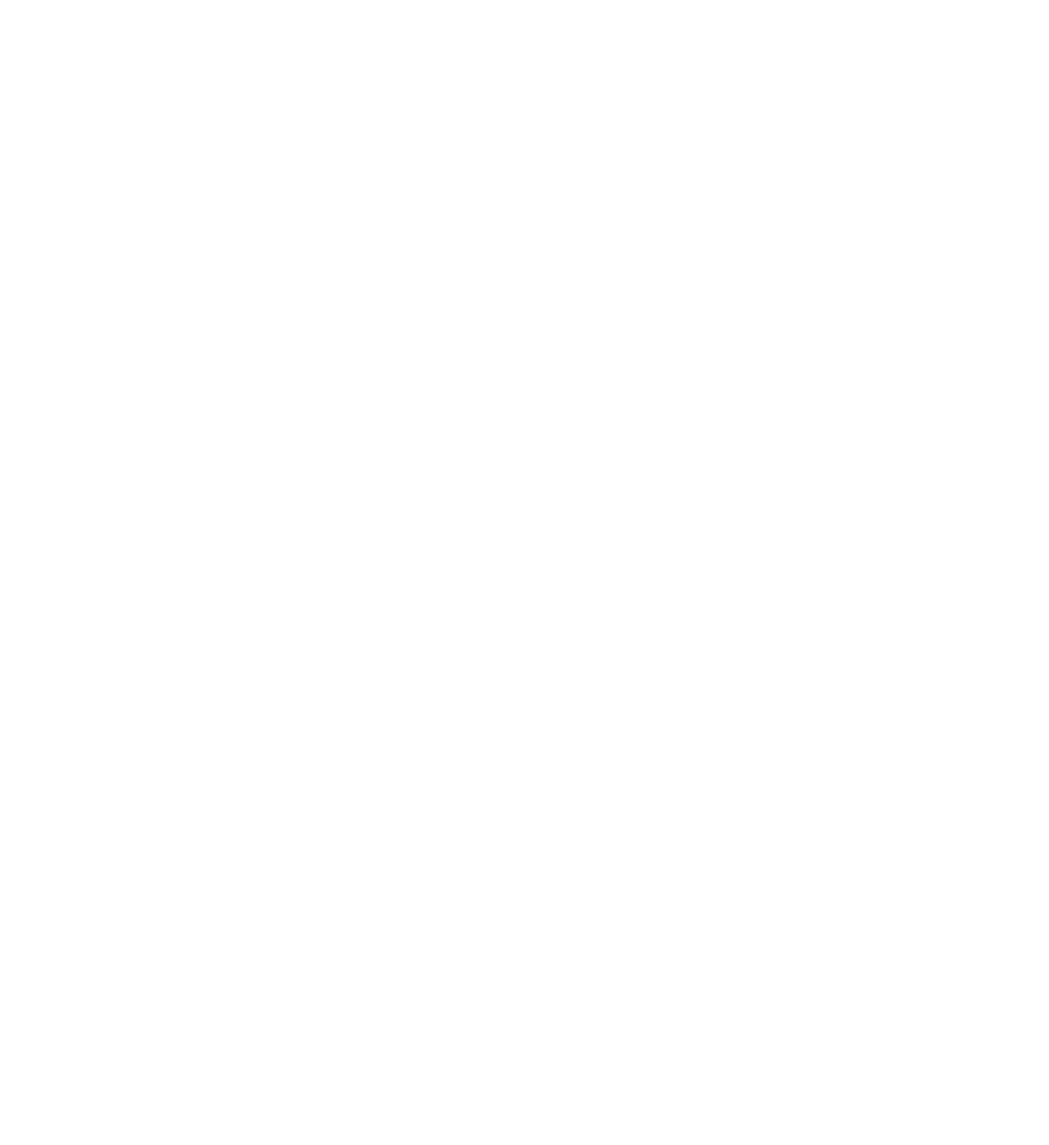
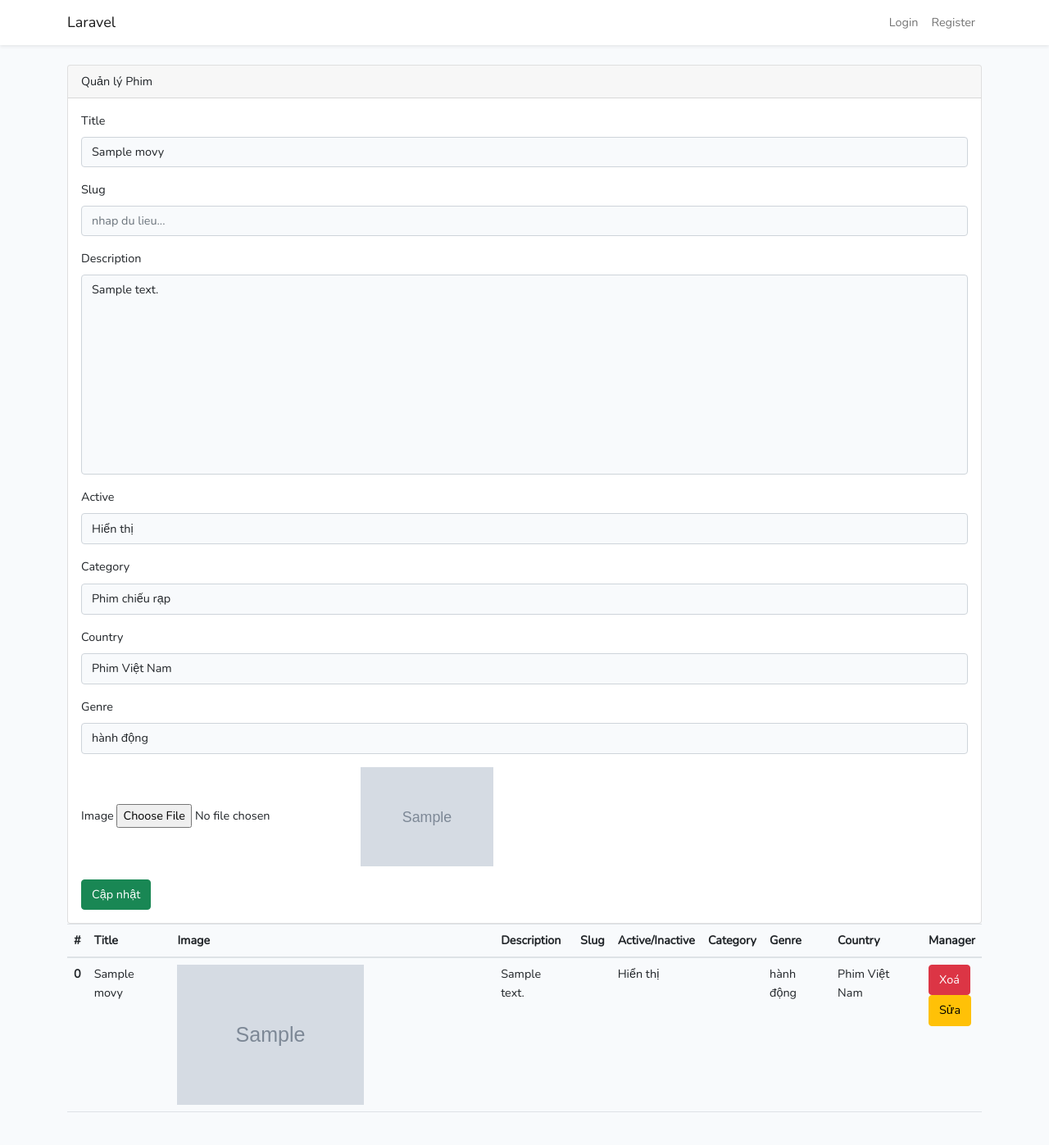
Before and after one commit to NguyenDinhPhi/DinhPhi, a Laravel app: a page that uses app/Http/Controllers/MovieController.php in a window 1280 px wide. Before the commit the page is empty. Shown: the whole page at 82% size. Before the commit the page ends 800 px from the top, so only its background shows below. Run offline with Laravel 9, Linux system fonts and the light colour scheme; data comes from the database, SQL or seed files in the repository; tables that the repository leaves empty hold one stand-in row (values such as "Sample post"); grey boxes marked "Sample" are stand-in pictures; data that the repository does not hold is empty; style sheets or scripts are compiled from the project's sources; some libraries are stand-ins or nearby versions.

Commit message:
vd19_done

```diff
--- a/app/Http/Controllers/MovieController.php
+++ b/app/Http/Controllers/MovieController.php
@@ -29,7 +29,7 @@
         $category = Category::pluck('title','id');
         $genre = Genre::pluck('title','id');
         $country = Country::pluck('title','id');
-        $list = Movie::orderBy('id','DESC')->get();
+        $list = Movie::with('category','genre','country')->orderBy('id','DESC')->get();
         return view('admincp.movie.form',compact('list','genre','country','category'));
     }
 
@@ -44,6 +44,7 @@
         $data = $request->all();
         $movie = new Movie();
         $movie -> title = $data['title'];
+        $movie -> slug = $data['slug'];
         $movie -> description = $data['description'];
         $movie -> status = $data['status'];
         $movie -> category_id = $data['category_id'];
@@ -54,13 +55,11 @@
         // $movie -> image = $data['image'];
         $get_image = $request->file('image');
 
-        $path = 'public/uploads/movie/';
-
         if($get_image){
             $get_name_image= $get_image->getClientOriginalName();
             $name_image = current(explode('.',$get_name_image));
             $new_image = $name_image.rand(0,9999).'.'.$get_image->getClientOriginalExtension();
-            $get_image->move($path,$new_image);
+            $get_image->move('uploads/movie',$new_image);
             $movie -> image = $new_image;
         }
         $movie->save();
@@ -86,7 +85,13 @@
      */
     public function edit($id)
     {
-        //
+        $category = Category::pluck('title','id');
+        $genre = Genre::pluck('title','id');
+        $country = Country::pluck('title','id');
+        $list = Movie::with('category','genre','country')->orderBy('id','DESC')->get();
+        $movie = Movie::find($id);
+        return view('admincp.movie.form',compact('list','genre','country','category','movie'));
+
     }
 
     /**
@@ -98,7 +103,32 @@
      */
     public function update(Request $request, $id)
     {
-        //
+        $data = $request->all();
+        $movie =  Movie::find($id);
+        $movie -> title = $data['title'];
+        $movie -> slug = $data['slug'];
+        $movie -> description = $data['description'];
+        $movie -> status = $data['status'];
+        $movie -> category_id = $data['category_id'];
+        $movie -> genre_id = $data['genre_id'];
+        $movie -> country_id = $data['country_id'];
+        //them hinh anh
+
+        // $movie -> image = $data['image'];
+        $get_image = $request->file('image');
+
+        if($get_image){
+            if(!empty($movie->image)){
+                unlink('uploads/movie/'.$movie->image);
+            }
+            $get_name_image= $get_image->getClientOriginalName();
+            $name_image = current(explode('.',$get_name_image));
+            $new_image = $name_image.rand(0,9999).'.'.$get_image->getClientOriginalExtension();
+            $get_image->move('uploads/movie',$new_image);
+            $movie -> image = $new_image;
+        }
+        $movie->save();
+        return redirect()->back();
     }
 
     /**
@@ -107,8 +137,16 @@
      * @param  int  $id
      * @return \Illuminate\Http\Response
      */
+
+     //xoa phim
     public function destroy($id)
     {
-        //
+        $movie = Movie ::find($id);
+        if(!empty($movie->image)){
+            unlink('uploads/movie/'.$movie->image);
+        }
+        $movie->delete();
+
+        return redirect()->back();
     }
 }
--- a/app/Models/Movie.php
+++ b/app/Models/Movie.php
@@ -9,4 +9,13 @@
 {
     public $timestamps = false;
     use HasFactory;
+    public function category(){
+        return $this->belongsTo(Category::class,'category_id');
+    }
+    public function country(){
+        return $this->belongsTo(Country::class,'country_id');
+    }
+    public function genre(){
+        return $this->belongsTo(Genre::class,'genre_id');
+    }
 }
--- a/resources/views/admincp/movie/form.blade.php
+++ b/resources/views/admincp/movie/form.blade.php
@@ -16,7 +16,7 @@
                     @if(!isset($movie))
                         {!! Form::open(['route' => 'movie.store', 'method' => 'POST', 'enctype' => 'multipart/form-data']) !!}
                     @else
-                        {!! Form::open(['route' =>['movie.update',$movie->id], 'method' => 'PUT']) !!}
+                        {!! Form::open(['route' =>['movie.update',$movie->id], 'method' => 'PUT','enctype' => 'multipart/form-data']) !!}
                     @endif
                         <div class="form-group">
                             {!! Form::label('title', 'Title', []) !!}
@@ -51,6 +51,9 @@
                         <div class="form-group">
                             {!! Form::label('Image', 'Image', []) !!}
                             {!! Form::file('image', ['class' => 'form-control-flie']) !!}
+                                @if($movie)
+                                <img width=15% src="{{asset('uploads/movie/'.$movie->image)}}">
+                                @endif
                         </div>
                     @if(!isset($movie))
                         {!! Form::submit('thêm dữ liệu', ['class' =>'btn btn-success']) !!}
@@ -69,6 +72,9 @@
                     <th scope="col">Description</th>
                     <th scope="col">Slug</th>
                     <th scope="col">Active/Inactive</th>
+                    <th scope="col">Category</th>
+                    <th scope="col">Genre</th>
+                    <th scope="col">Country</th>
                     <th scope="col">Manager</th>
                   </tr>
                 </thead>
@@ -77,9 +83,9 @@
                     <tr>
                         <th scope="row">{{$key}}</th>
                         <td>{{$cate->title}}</td>
-                        <td>{{$cate->image}}</td>
+                        <td><img width=60% src="{{asset('uploads/movie/'.$cate->image)}}"></td>
                         <td>{{$cate->description}}</td>
-                        <td>{{$cate->slug}}</td>
+                        <td>{{$cate->slu    }}</td>
                         <td>
                             @if($cate->status)
                                 Hiển thị
@@ -87,6 +93,9 @@
                                 Không hiện thị
                             @endif
                         </td>
+                        <td>{{$cate->category->title}}</td>
+                        <td>{{$cate->genre->title}}</td>
+                        <td>{{$cate->country->title}}</td>
                         <td>
                             {!! Form::open(['method' => 'DELETE','route' => ['movie.destroy',$cate ->id],'onsubmit'=>'return confirm("bạn có muốn xoá không ?")']) !!}
 	                        {!! Form::submit('Xoá', ['class'=>'btn btn-danger']) !!}
```
Also changed, not shown: public/public/uploads/movie/3ae3194d0b5ac804914b5952.jpg (deleted), public/public/uploads/movie/quang-dong-thap-ho-thiet-quyen-vo-dich3437.jpg (deleted), public/public/uploads/movie/quang-dong-thap-ho-thiet-quyen-vo-dich9905.jpg (deleted), public/uploads/movie/nguoi-nhen-khong-con-nha-58642-thumbnail-250x3508852.jpg (added), public/uploads/movie/quang-dong-thap-ho-thiet-quyen-vo-dich.jpg (deleted).
